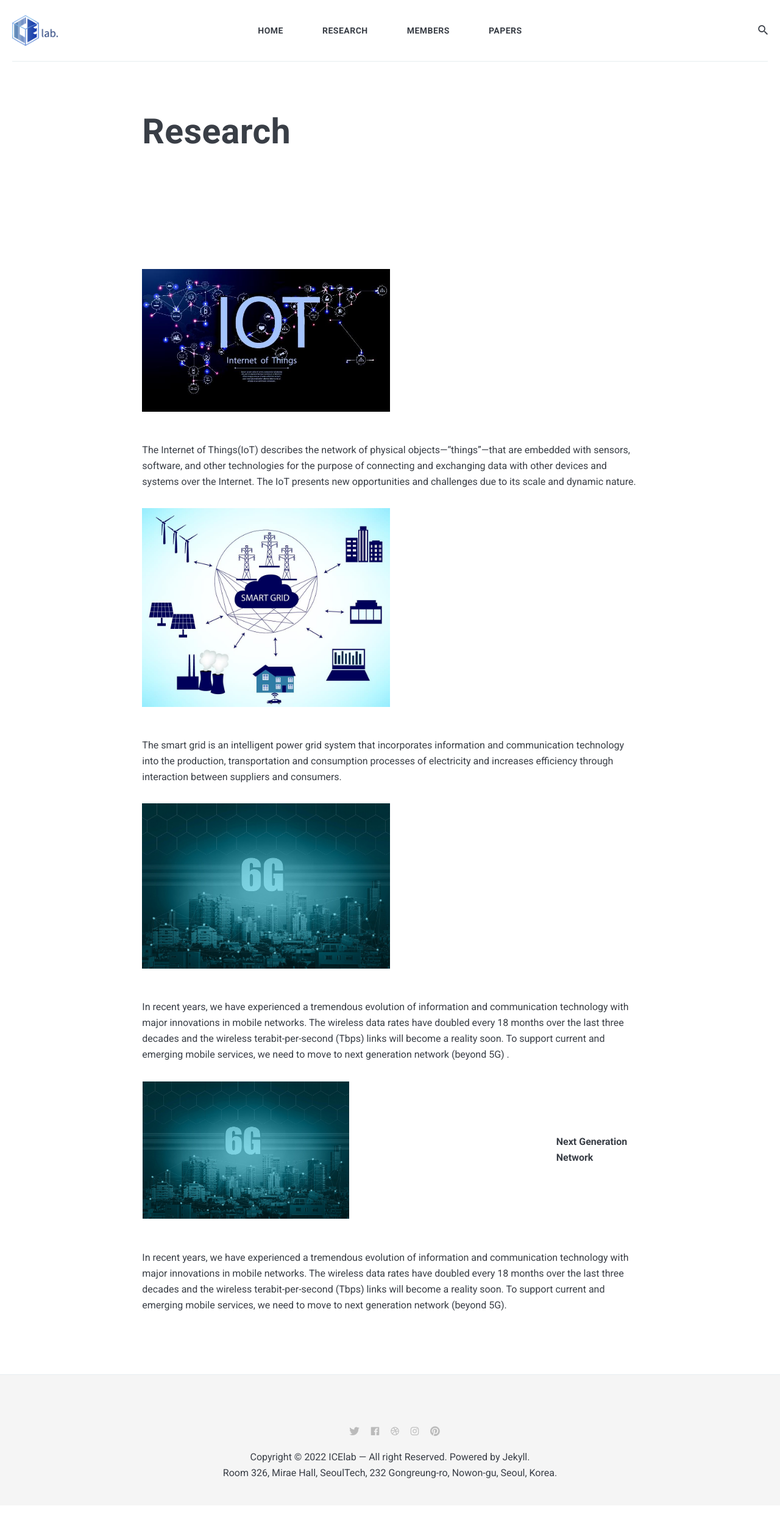
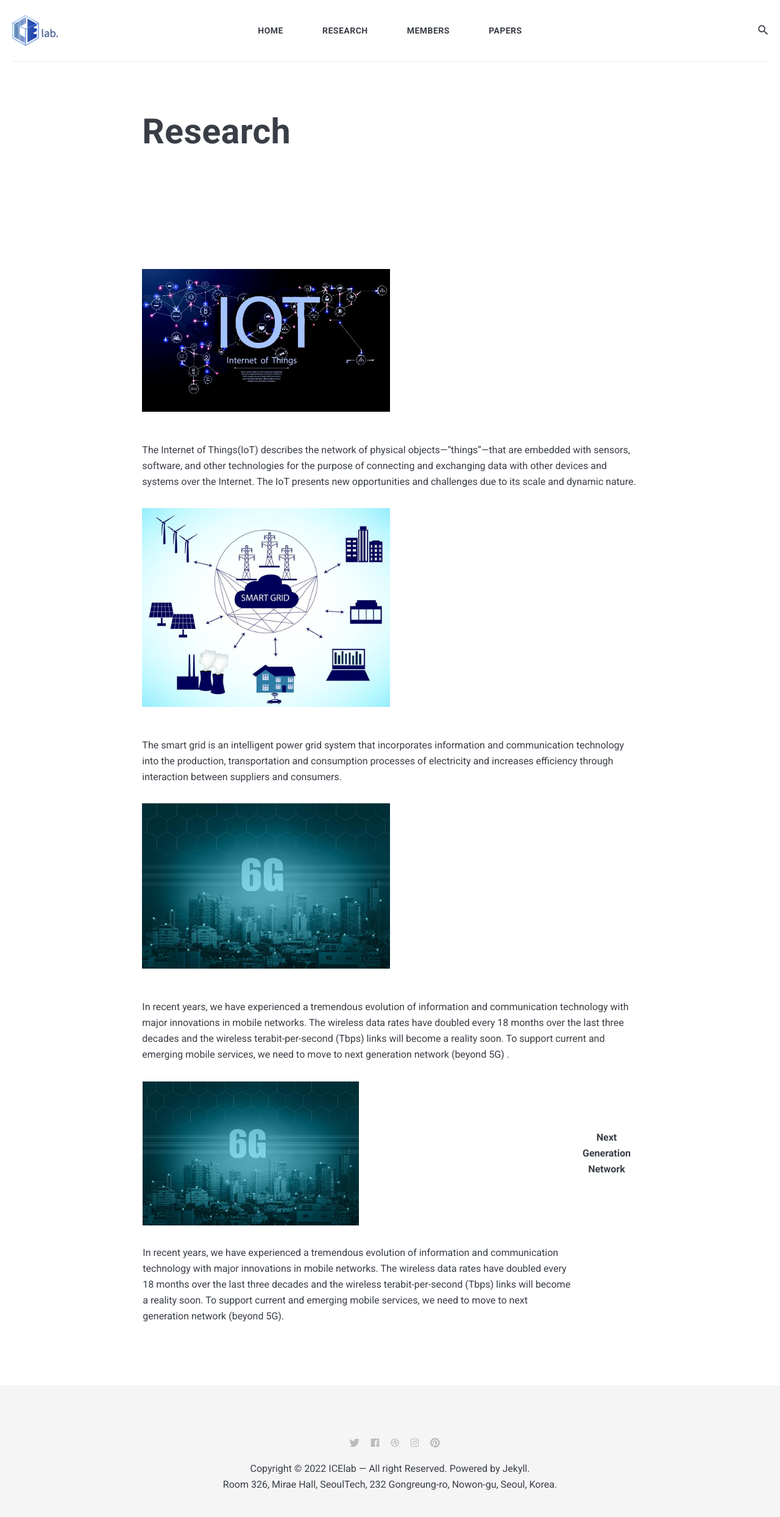
Before and after one commit to icelab-2020/HeeJaeMon123.github.io, a Jekyll site: the page built from _pages/00_research.md, in a window 1280 px wide. Shown: the whole page at 61% size. Built offline with Jekyll 4.4.1, drawn with Linux system fonts in a browser that asks for light colours; nearby versions of some CDN libraries.

```diff
--- a/_pages/00_research.md
+++ b/_pages/00_research.md
@@ -22,6 +22,5 @@ permalink: /00_research/
 
 
 | ![6g]({{site.baseurl}}/images/6g.jpg){: width="50%" height="50%"} | **Next Generation Network** |
-
-
-In recent years, we have experienced a tremendous evolution of information and communication technology with major innovations in mobile networks. The wireless data rates have doubled every 18 months over the last three decades and the wireless terabit-per-second (Tbps) links will become a reality soon. To support current and emerging mobile services, we need to move to next generation network (beyond 5G).
+|:---|:---:|
+| In recent years, we have experienced a tremendous evolution of information and communication technology with major innovations in mobile networks. The wireless data rates have doubled every 18 months over the last three decades and the wireless terabit-per-second (Tbps) links will become a reality soon. To support current and emerging mobile services, we need to move to next generation network (beyond 5G). ||
```
